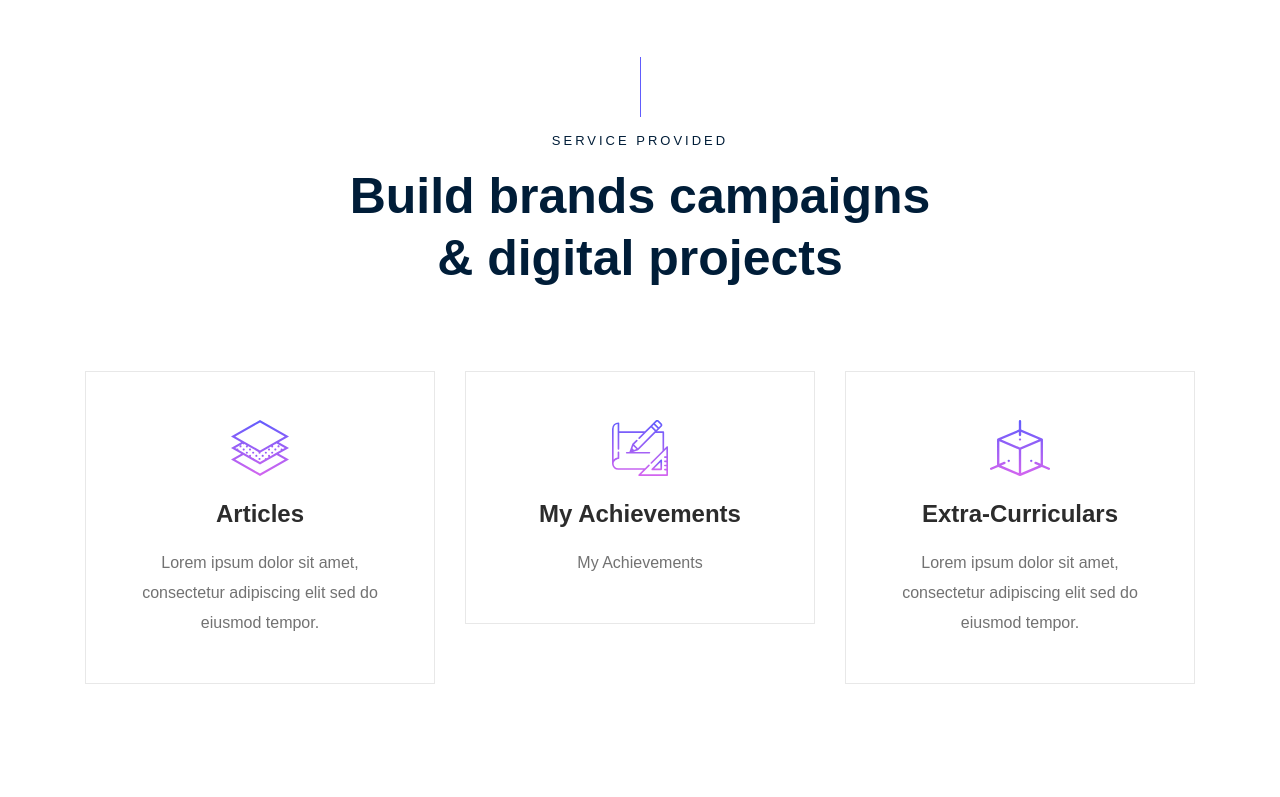
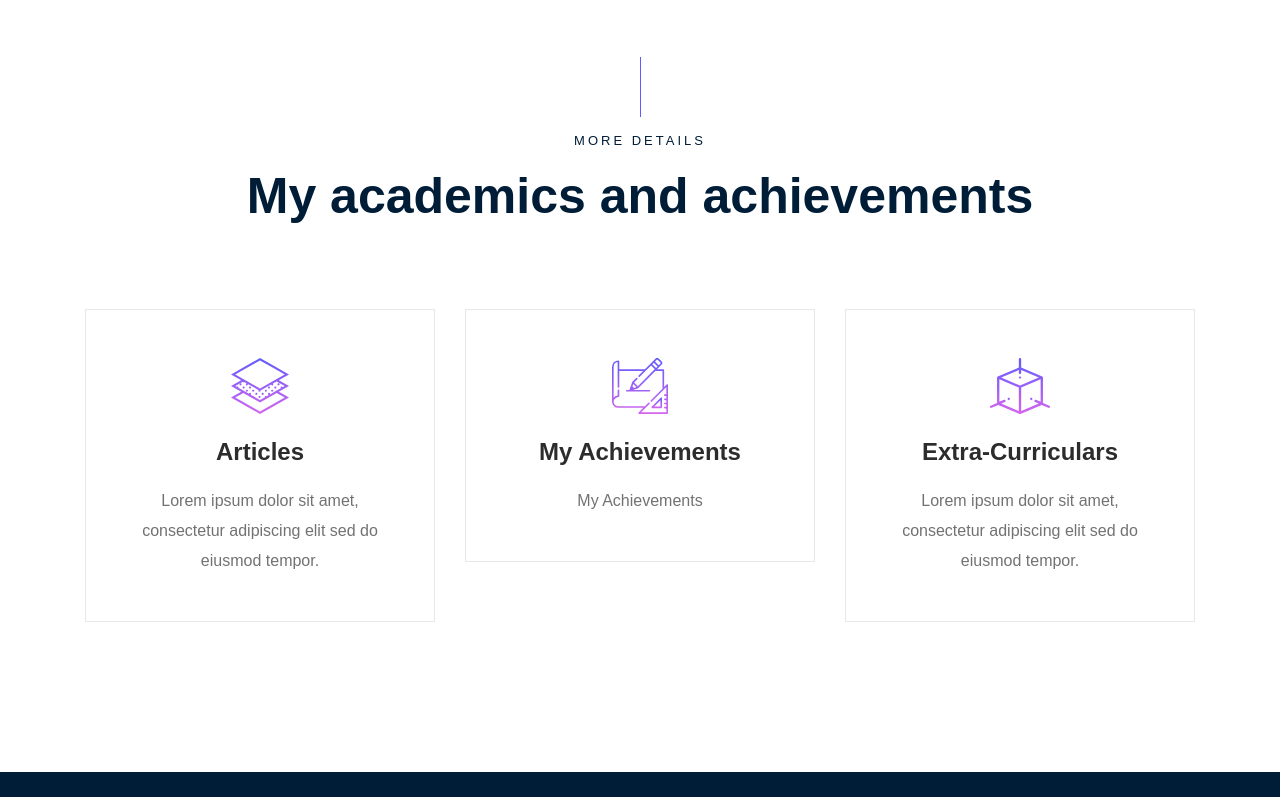
Before and after one commit to randhi-w/randhi-w.github.io, a plain HTML site: page index.html in a window 1280 px wide. Shown: the part 903-1700 px from the top of the page. Drawn offline with Linux system fonts and the light colour scheme; a web font is replaced by a local one.

Commit message:
test commit

```diff
--- a/index.html
+++ b/index.html
@@ -110,9 +110,8 @@
             <div class="row">
                 <div class="col-xl-12">
                     <div class="section_title text-center mb-65">
-                        <span>Service Provided</span>
-                        <h3>Build brands campaigns  <br>
-                                & digital projects</h3>
+                        <span>More details</span>
+                        <h3>My academics and achievements</h3>
                     </div>
                 </div>
             </div>
```
